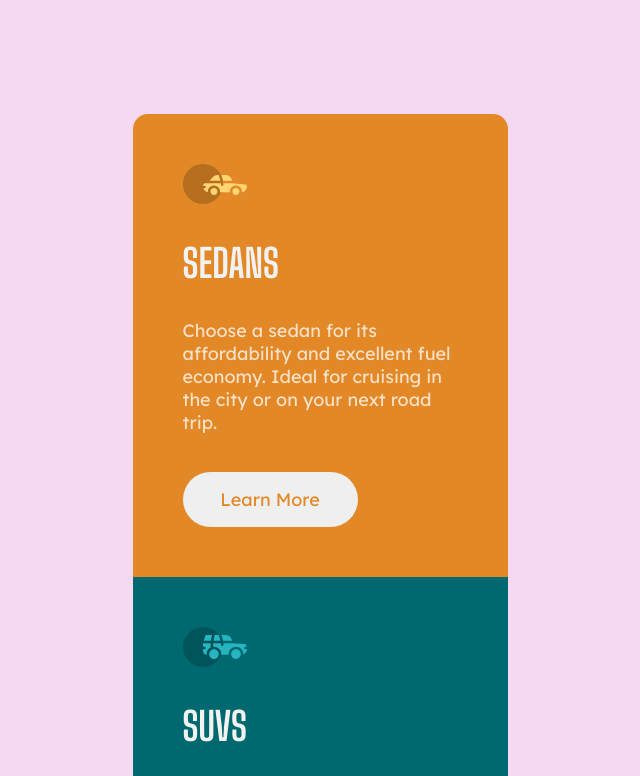
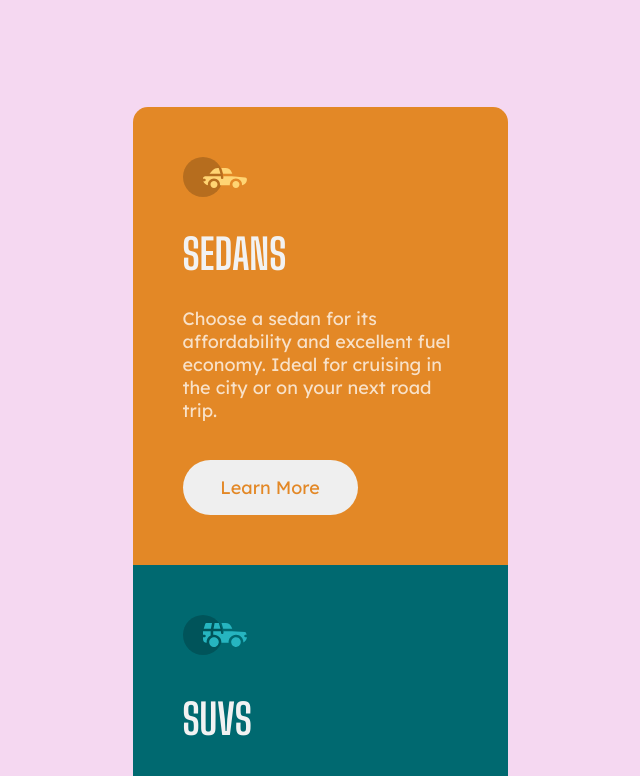
Before and after one commit to JulienLebron/3-column-preview-card-component, a plain HTML site: page index.html in a window 1280 px wide. Shown: the top 776 px of the page, without its empty margins (320-960 px from the left). Drawn offline with Linux system fonts and the light colour scheme.

Commit message:
feat: definitive result

```diff
--- a/index.html
+++ b/index.html
@@ -10,12 +10,10 @@
 </head>
 <body>
 
-  <h1>Frontend Mentor | 3-column preview card component</h1>
-
   <main class="card-container">
     <div class="orange-card">
       <img src="./images/icon-sedans.svg" alt="">
-      <h2>Sedans</h2>
+      <h1>Sedans</h1>
       <p class="description">Choose a sedan for its affordability and excellent fuel economy. Ideal for cruising in the city
         or on your next road trip.</p>
       <button class="orange-btn">Learn More</button>
--- a/style/style.css
+++ b/style/style.css
@@ -21,10 +21,6 @@ body {
     display: flex;
     justify-content: center;
     align-items: center;
-}
-
-h1 {
-    display: none;
 }
 
 .card-container {
@@ -51,11 +47,18 @@ h1 {
     border-bottom-left-radius: 15px;
 }
 
+h1 {
+    color: var(--very-light-gray);
+    text-transform: uppercase;
+    font-family: "Big shoulders display";
+    font-size: 2.8em;
+}
+
 h2 {
     color: var(--very-light-gray);
     text-transform: uppercase;
     font-family: "Big shoulders display";
-    font-size: 2.6em;
+    font-size: 2.8em;
 }
 
 p {
```
